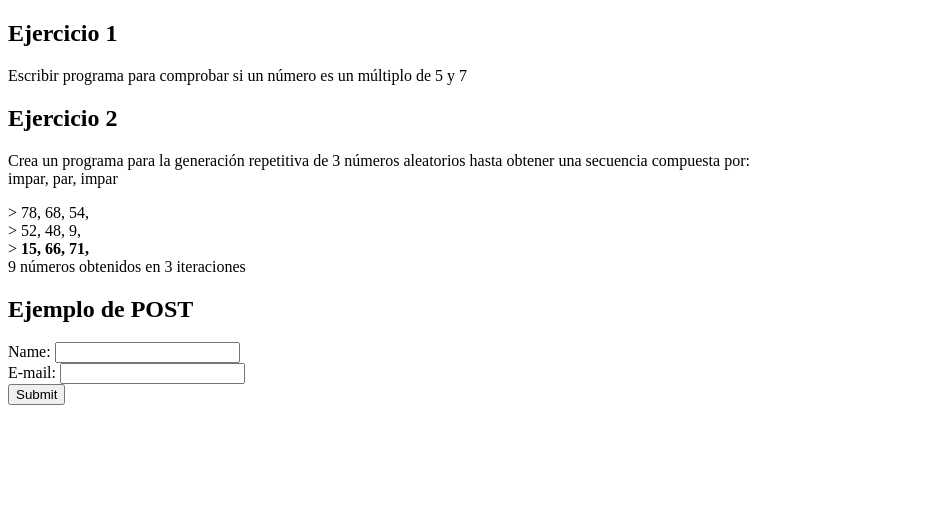
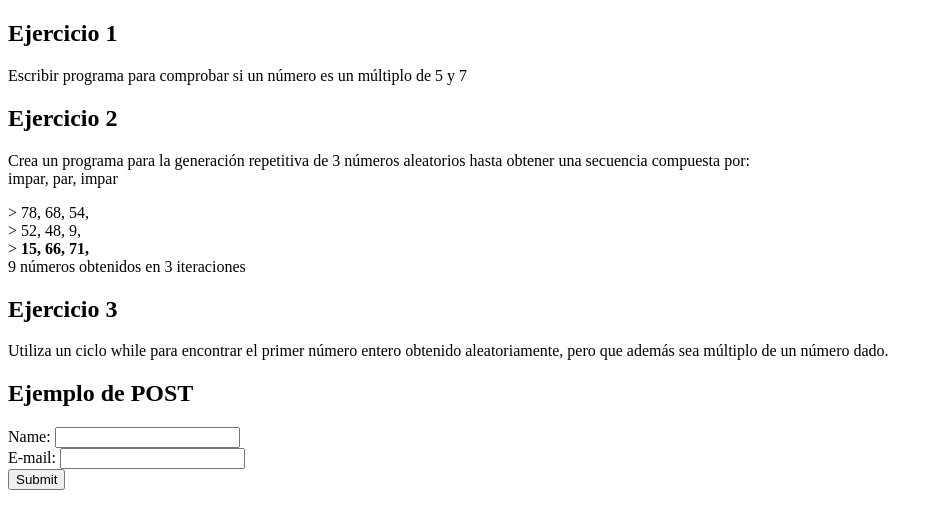
Before and after one commit to gabo10-FS/tecweb, a PHP site: page /tecweb/ in a window 1280 px wide. Shown: the top 529 px of the page, without its empty margins (0-943 px from the left). Run offline with PHP 8.4, Linux system fonts and the light colour scheme.

Commit message:
Ejercicio 3 de p06

```diff
--- a/practicas/p06/index.php
+++ b/practicas/p06/index.php
@@ -22,6 +22,13 @@
         echo tresNumerosAleatorios();
     ?>
 
+    <h2>Ejercicio 3</h2>
+    <p>Utiliza un ciclo while para encontrar el primer número entero obtenido aleatoriamente,
+    pero que además sea múltiplo de un número dado.</p>
+    <?php
+        echo primerNumEnteroDoWhile();
+    ?>
+
     <h2>Ejemplo de POST</h2>
     <form action="http://localhost/tecweb/practicas/p04/index.php" method="post">
         Name: <input type="text" name="name"><br>
--- a/practicas/p06/src/funciones.php
+++ b/practicas/p06/src/funciones.php
@@ -53,4 +53,30 @@
         $num = $cont*3;
         echo "$num números obtenidos en $cont iteraciones";
     }
+
+    function primerNumEnteroWhile(){
+        srand(time());
+        if(isset($_GET['numero']))
+        {
+            $num = $_GET['numero'];
+            $alea = rand(1,1000);
+            while($alea%$num != 0){
+                //echo $alea.'<br>';
+                $alea = rand(1,1000);
+            }
+            echo '<h3>R= El número '.$alea.' SÍ es múltiplo de '.$num.'</h3>';
+        }
+    }
+
+    function primerNumEnteroDoWhile(){
+        srand(time());
+        if(isset($_GET['numero']))
+        {
+            $num = $_GET['numero'];
+            do{
+                $alea = rand(1,1000);
+            }while($alea%$num != 0);
+            echo '<h3>R= El número '.$alea.' SÍ es múltiplo de '.$num.'</h3>';
+        }
+    }
 ?>
```
